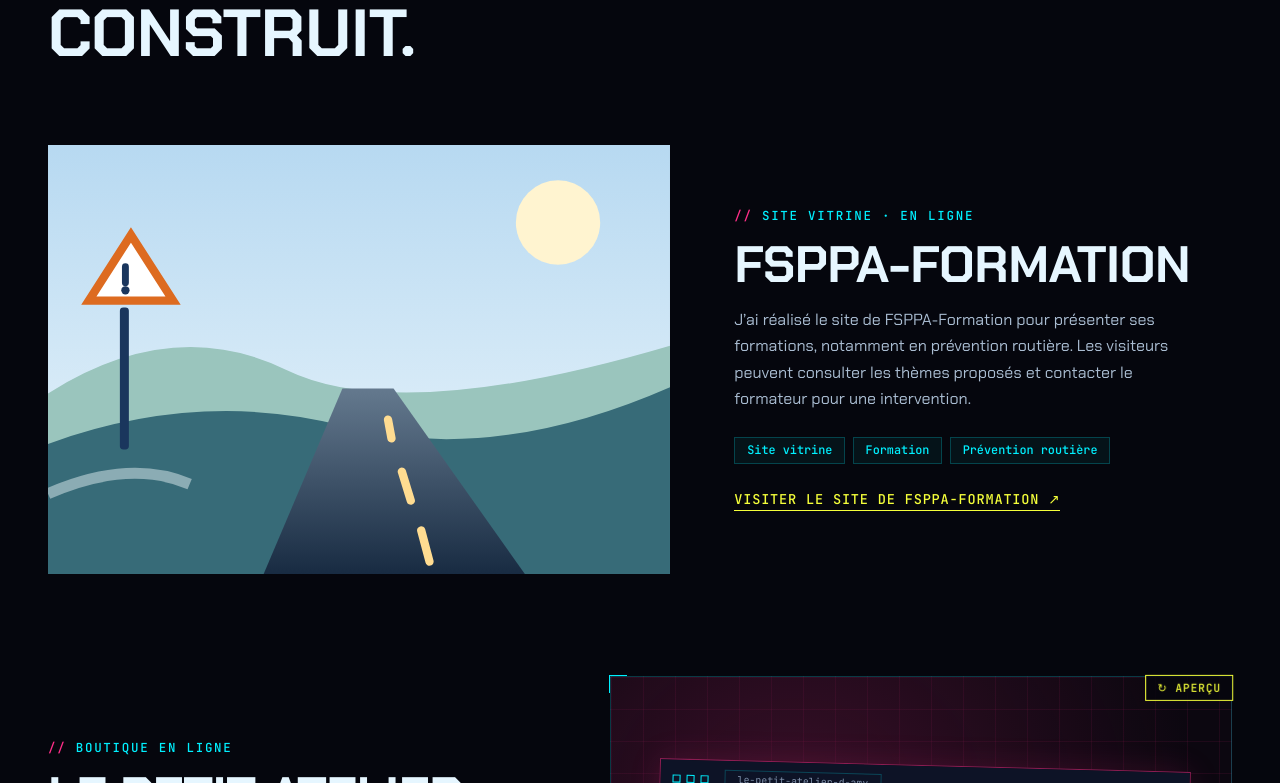
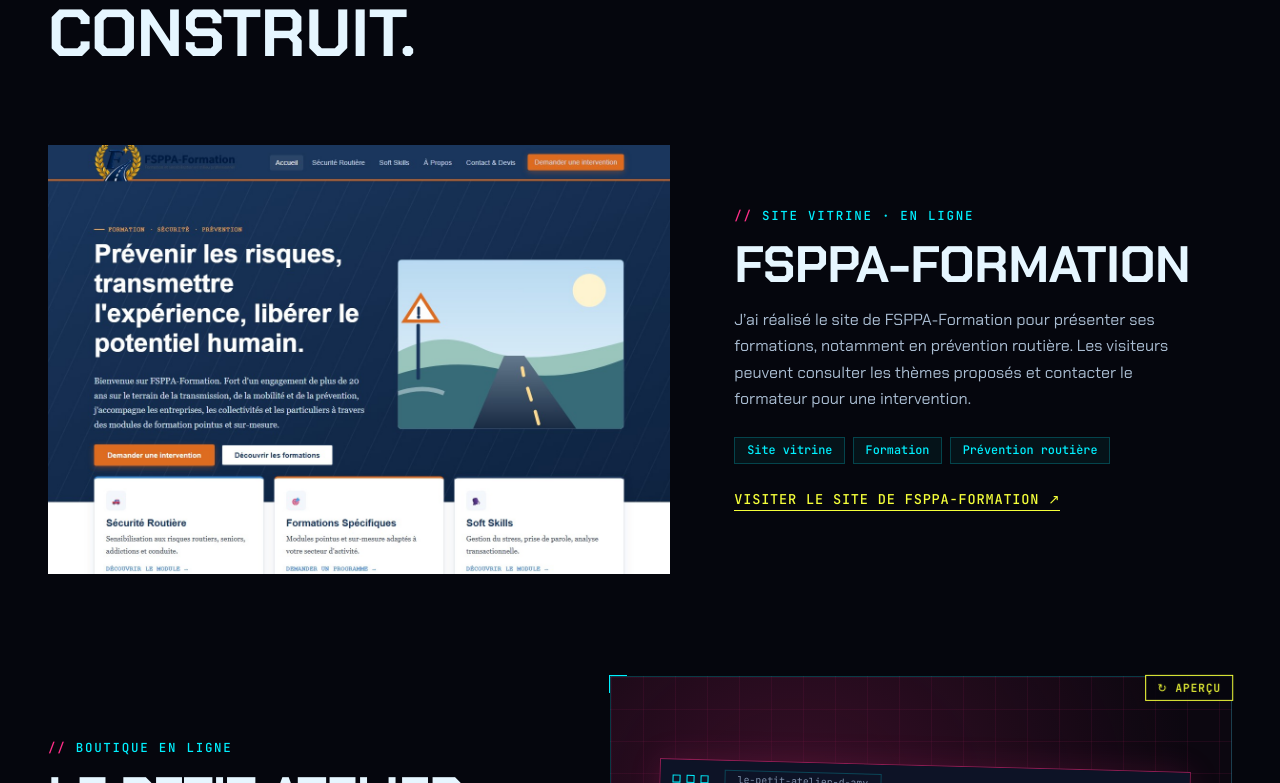
Before and after one commit to almaniaque/portfolio, an Angular app in the folder frontend/: page / in a window 1280 px wide. Shown: the part 1043-1826 px from the top of the page. Built offline with nearby package versions, Linux system fonts and the light colour scheme; grey boxes are pictures that could not be loaded.

Commit message:
Révéler l’accueil de FSPPA au survol de la carte

```diff
--- a/frontend/src/app/page/main-page/main-page.css
+++ b/frontend/src/app/page/main-page/main-page.css
@@ -1,3 +1,8 @@
 :host { display: block; background: var(--bg); color: var(--ink); overflow: clip; }
 :host * { box-sizing: border-box; }
 .fsppa-preview img { display: block; width: 100%; height: auto; }
+.fsppa-preview { display:block; position:relative; overflow:hidden; }
+.fsppa-preview .fsppa-home { position:absolute; inset:0; height:100%; object-fit:cover; object-position:top; opacity:0; transition:opacity .22s ease; }
+#fsspa:hover .fsppa-home, #fsspa:focus-within .fsppa-home { opacity:1; }
+@media (hover:none) { .fsppa-preview .fsppa-home { opacity:1; } }
+@media (prefers-reduced-motion:reduce) { .fsppa-preview .fsppa-home { transition:none; } }
--- a/frontend/src/app/page/main-page/main-page.html
+++ b/frontend/src/app/page/main-page/main-page.html
@@ -33,7 +33,8 @@
 
       <article class="feature" id="fsspa" appReveal>
         <a class="fsppa-preview" [href]="fsppaSite" target="_blank" rel="noopener" aria-label="Visiter le site de FSPPA-Formation (nouvel onglet)">
-          <img src="projects/fsppa-prevention.svg" width="900" height="620" alt="Illustration de prévention routière de FSPPA-Formation" loading="lazy" />
+          <img src="projects/fsppa-prevention.svg" width="900" height="620" alt="" loading="lazy" />
+          <img class="fsppa-home" src="projects/fsppa-accueil.jpg" width="1360" height="900" alt="Accueil du site FSPPA-Formation" loading="lazy" />
         </a>
         <div class="feature-info">
           <p class="label">Site vitrine · En ligne</p>
```
Also changed, not shown: frontend/public/projects/fsppa-accueil.jpg (added).
